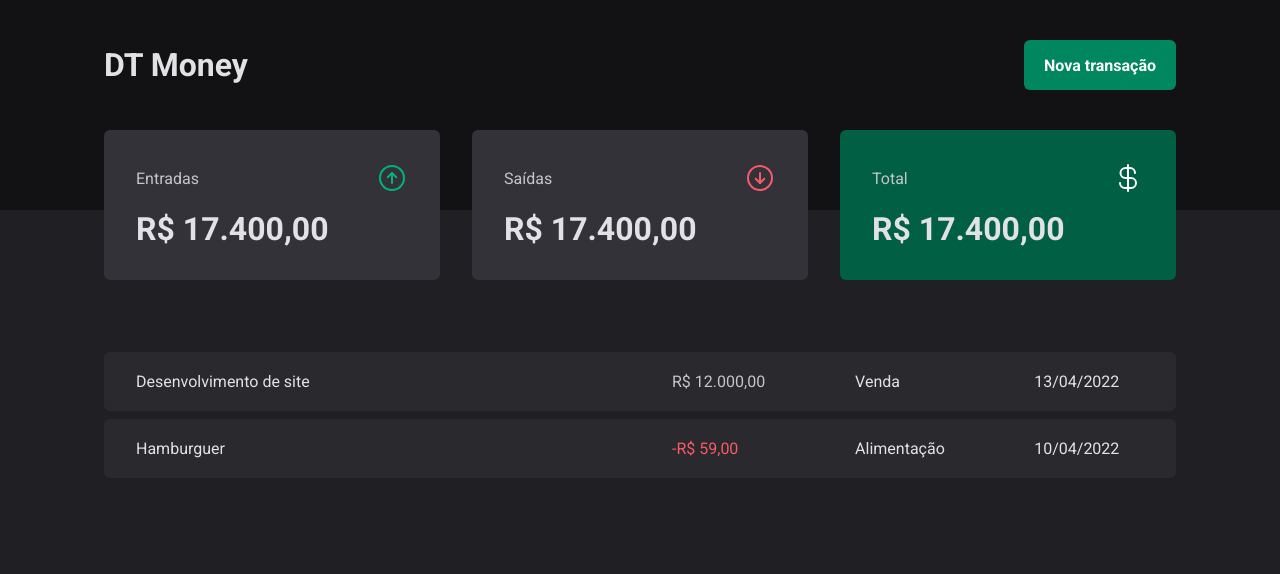
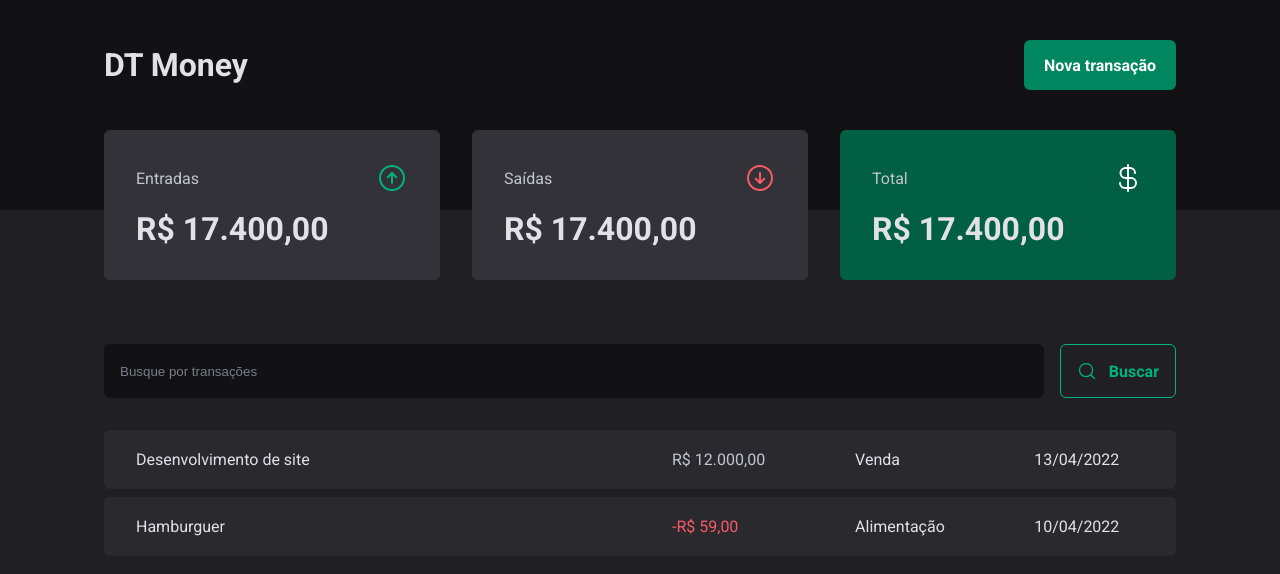
Before and after one commit to Matheussmaced/dt_money, a React (Vite) app: page / in a window 1280 px wide. Shown: the top 574 px of the page. Built offline with nearby package versions, Linux system fonts and the light colour scheme; the HTML template or start-up script is replaced by a standard one.

Commit message:
Search bar

```diff
--- /dev/null
+++ b/src/pages/Transactions/components/SearchForm/index.tsx
@@ -0,0 +1,15 @@
+import { MagnifyingGlass } from "phosphor-react"
+import { SearchFormContainer } from "./styles"
+
+export const SearchForm = () => {
+  return(
+    <SearchFormContainer>
+      <input type="text" placeholder="Busque por transações" />
+
+      <button type="submit">
+          <MagnifyingGlass size={20} />
+          Buscar
+      </button>
+    </SearchFormContainer>
+  )
+}
--- /dev/null
+++ b/src/pages/Transactions/components/SearchForm/styles.ts
@@ -0,0 +1,46 @@
+import styled from "styled-components";
+
+export const SearchFormContainer = styled.form`
+  display: flex;
+  gap: 1rem;
+
+  input {
+    flex: 1;
+    border-radius: 6px;
+    border: 0;
+
+    background-color: ${props => props.theme["gray-900"]};
+    color: ${props => props.theme["gray-300"]};
+    padding: 1rem;
+
+    &::placeholder {
+      color: ${props => props.theme["gray-500"]};
+    }
+  }
+
+    button {
+      display: flex;
+      align-items: center;
+      gap: 0.75rem;
+
+      border: 0;
+      padding: 1rem;
+      background: transparent;
+      border: 1px solid ${props => props.theme["green-300"]};
+      color: ${props => props.theme["green-300"]};
+      font-weight: bold;
+      border-radius: 6px;
+
+      transition: background-color 0.2s,
+        color 0.2s,
+        border-color 0.2s;
+
+      &:hover {
+        background: ${props => props.theme["green-500"]};
+        border: 1px solid ${props => props.theme["green-500"]};
+        color: ${props => props.theme.white};
+
+      }
+    }
+
+`
--- a/src/pages/Transactions/index.tsx
+++ b/src/pages/Transactions/index.tsx
@@ -1,6 +1,7 @@
 import { Header } from "../../components/Header"
 
 import { Summary } from "../../components/Summary"
+import { SearchForm } from "./components/SearchForm"
 import { PriceHighlight, TransactionContainer, TransactionTable } from "./styles"
 
 export const Transactions = () => {
@@ -10,6 +11,9 @@
         <Summary />
 
        <TransactionContainer>
+
+        <SearchForm />
+
        <TransactionTable>
           <tbody>
             <tr>
--- a/src/pages/Transactions/styles.ts
+++ b/src/pages/Transactions/styles.ts
@@ -12,7 +12,7 @@
   border-collapse: separate;
   border-spacing: 0 0.5rem;
 
- // margin-top: 1.5rem;
+  margin-top: 1.5rem;
 
  td {
   padding: 1.25rem 2rem;
```
